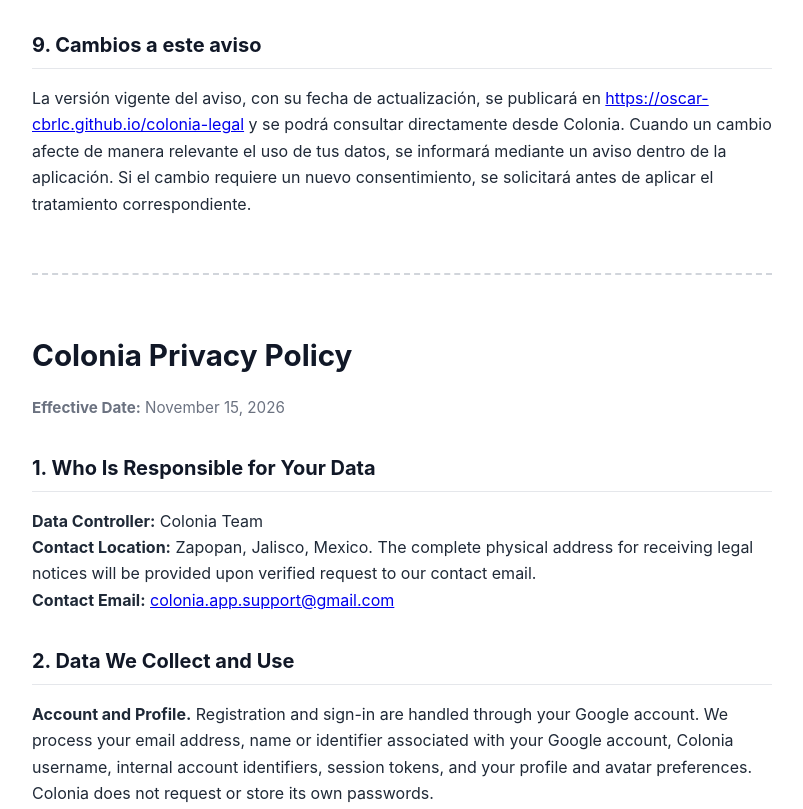
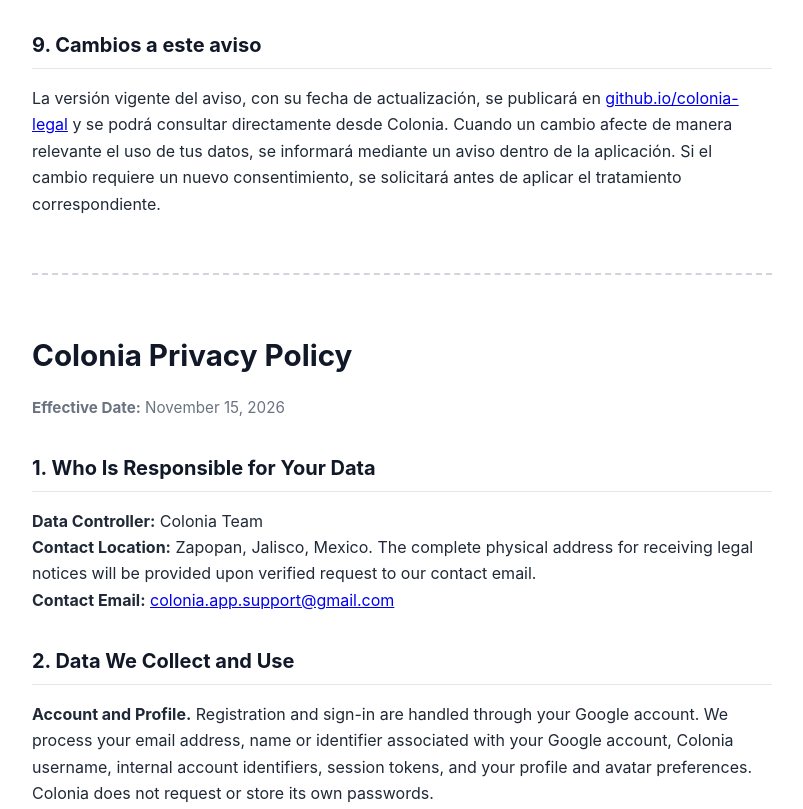
Before and after one commit to oscar-cbrlc/colonia-legal, a plain HTML site: page index.html in a window 1280 px wide. Shown: the part 3398-4207 px from the top of the page, without its empty margins (238-1041 px from the left). Drawn offline with Linux system fonts and the light colour scheme.

Commit message:
Update links to the legal policy in index.html

```diff
--- a/index.html
+++ b/index.html
@@ -142,7 +142,7 @@
       <p>Si ocurre una vulneración que afecte significativamente tus derechos patrimoniales o morales, se te informará conforme a la ley. Mantén segura tu cuenta de Google y avisa al contacto de privacidad si sospechas que otra persona accedió a tu perfil de Colonia.</p>
 
       <h2>9. Cambios a este aviso</h2>
-      <p>La versión vigente del aviso, con su fecha de actualización, se publicará en  <a href="colonia.app.support@gmail.com">https://oscar-cbrlc.github.io/colonia-legal</a> y se podrá consultar directamente desde Colonia. Cuando un cambio afecte de manera relevante el uso de tus datos, se informará mediante un aviso dentro de la aplicación. Si el cambio requiere un nuevo consentimiento, se solicitará antes de aplicar el tratamiento correspondiente.</p>
+      <p>La versión vigente del aviso, con su fecha de actualización, se publicará en  <a href="https://oscar-cbrlc.github.io/colonia-legal">github.io/colonia-legal</a> y se podrá consultar directamente desde Colonia. Cuando un cambio afecte de manera relevante el uso de tus datos, se informará mediante un aviso dentro de la aplicación. Si el cambio requiere un nuevo consentimiento, se solicitará antes de aplicar el tratamiento correspondiente.</p>
     </section>
 
     <hr class="lang-divider">
@@ -198,7 +198,7 @@
       <p>If a security breach occurs that significantly affects your moral or patrimonial rights, you will be notified as required by law. Keep your Google account secure and notify our privacy contact if you suspect unauthorized access to your Colonia profile.</p>
 
       <h2>9. Changes to This Policy</h2>
-      <p>The current version of this policy, along with its effective date, will be published at <a href="colonia.app.support@gmail.com">https://oscar-cbrlc.github.io/colonia-legal</a> and can be accessed directly from within Colonia. When a change materially affects how your data is used, we will notify you via an in-app notice. If any change requires new consent, it will be requested before applying the updated processing.</p>
+      <p>The current version of this policy, along with its effective date, will be published at <a href="https://oscar-cbrlc.github.io/colonia-legal">github.io/colonia-legal</a> and can be accessed directly from within Colonia. When a change materially affects how your data is used, we will notify you via an in-app notice. If any change requires new consent, it will be requested before applying the updated processing.</p>
     </section>
   </main>
 </body>
```
